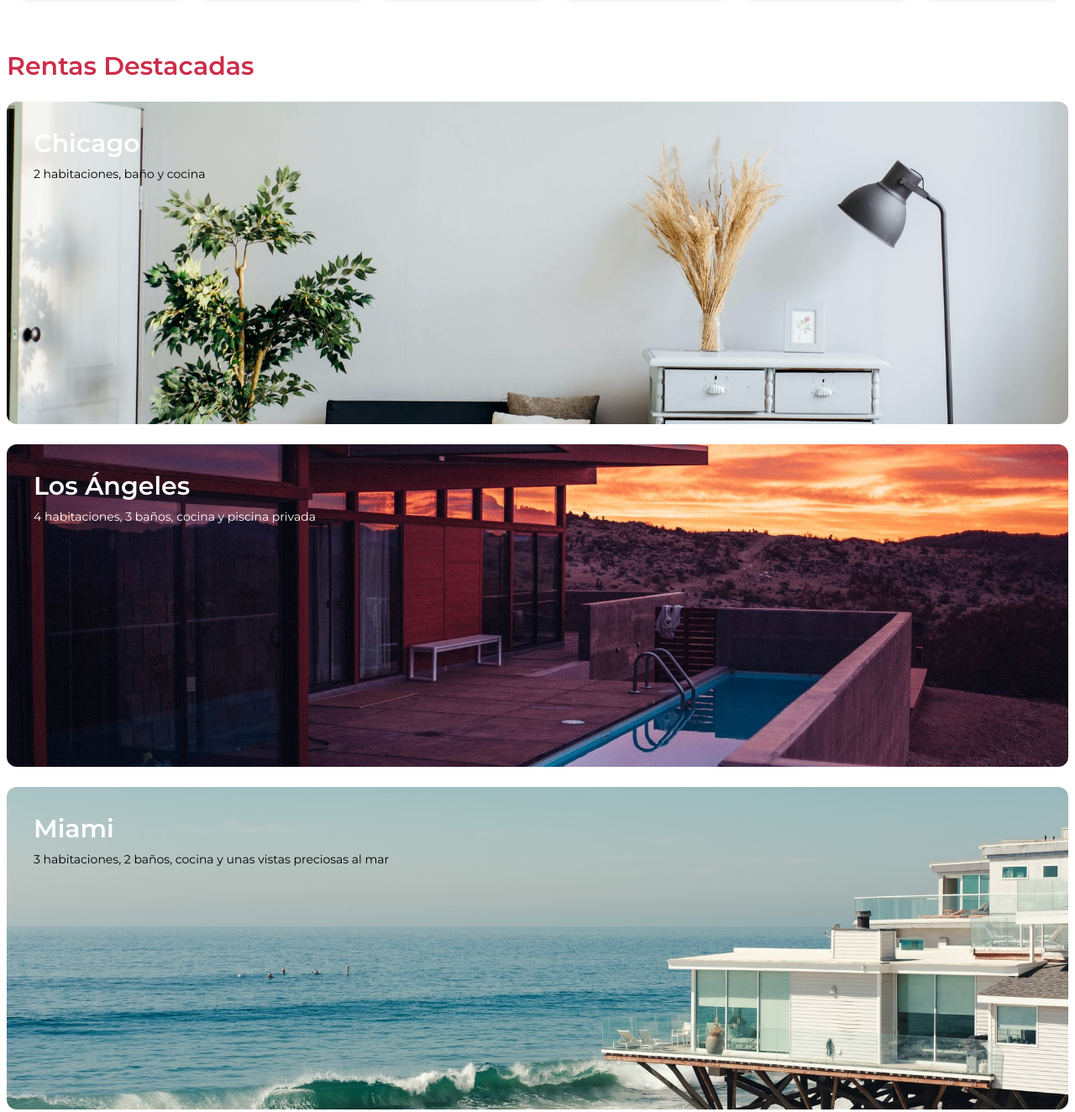
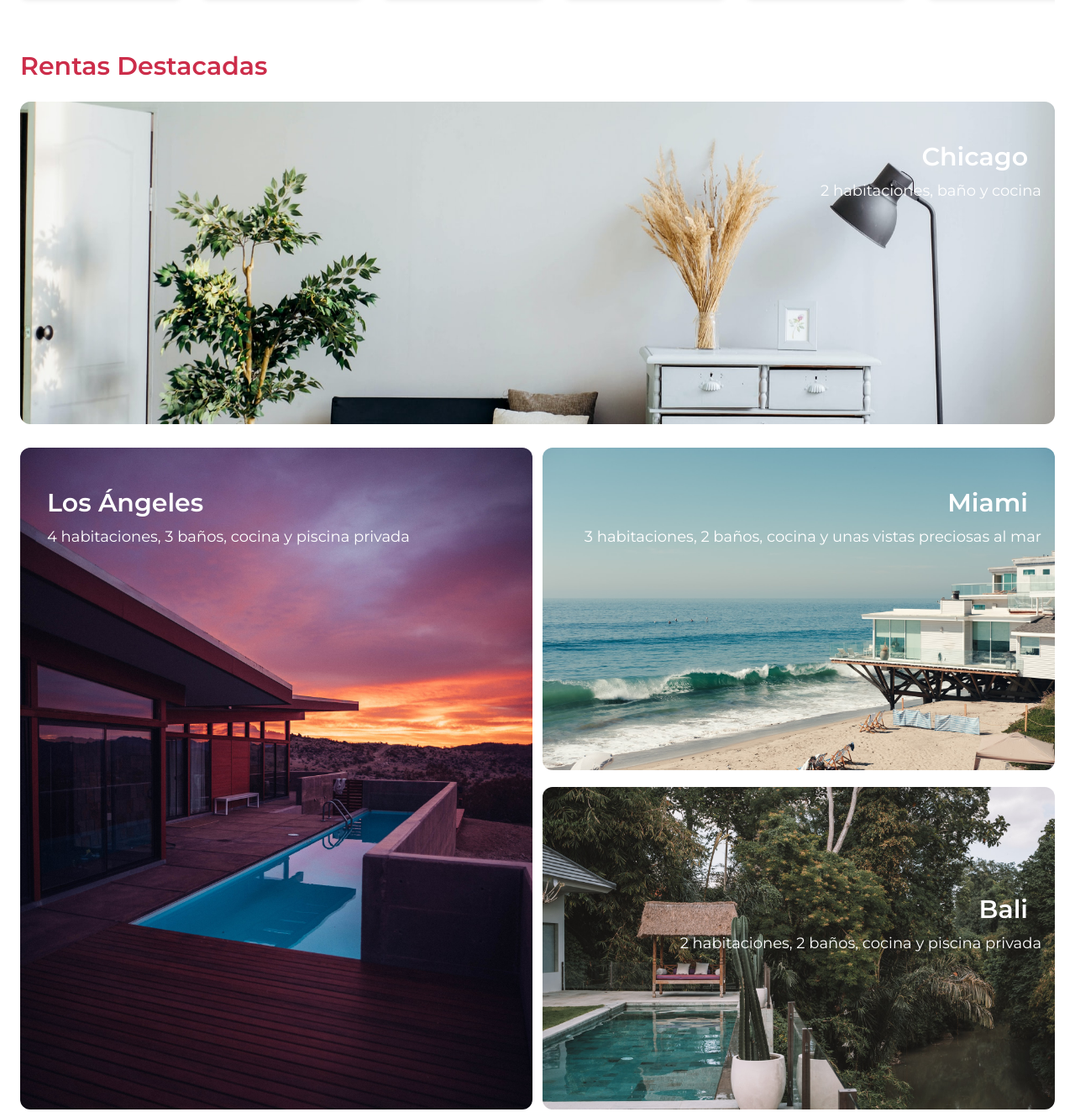
Before and after one commit to CrisMuniz/travelWebProyect, a website: page public/index.html in a window 1280 px wide. Shown: the part 743-2067 px from the top of the page at 84% size. Drawn offline with Linux system fonts and the light colour scheme.

Commit message:
add grid template for section Rentas Destacadas and change some styles for desktop design

```diff
--- a/public/index.html
+++ b/public/index.html
@@ -116,24 +116,24 @@
             </div>
         </div>
         </div>
-        <div class="px-2 h-auto w-full" id="rentas_destacadas">
-            <p class="text-3xl text-primary font-semibold pb-6 mt-6">Rentas Destacadas</p>
-            <div class="w-full h-full flex flex-col space-y-6 item-center justify-center">
-                <div class="w-full h-96 bg-chicago bg-cover bg-center rounded-xl">
-                    <p class="CardTitle">Chicago</p>
-                    <p class="text-sm pl-8 text-black mr-24">2 habitaciones, baño y cocina</p>
+        <div class="px-2 h-auto w-full lg:px-6" id="rentas_destacadas">
+            <p class="text-3xl text-primary font-semibold pb-6 mt-6 ">Rentas Destacadas</p>
+            <div class="w-full h-full flex flex-col space-y-6 item-center justify-center lg:grid lg:grid-cols-2 lg:grid-rows-3 lg:gap-3 lg:space-y-2">
+                <div class="w-full h-96 bg-chicago bg-cover bg-center rounded-xl lg:col-span-2 lg:row-span-1 lg:bg-center">
+                    <p class="CardTitle lg:flex lg:justify-end  lg:mt-4">Chicago</p>
+                    <p class="text-sm pl-8 text-black mr-24 lg:flex lg:justify-end lg:mr-4 lg:text-white lg:text-lg">2 habitaciones, baño y cocina</p>
                 </div>
-                <div class="w-full h-96 bg-LA bg-cover bg-center rounded-xl">
-                    <p class="CardTitle">Los Ángeles</p>
-                    <p class="text-sm pl-8 text-white mr-24">4 habitaciones, 3 baños, cocina y piscina privada</p>
+                <div class="w-full h-96 bg-LA bg-cover bg-center rounded-xl lg:col-span-1 lg:row-start-2 lg:row-end-4 lg:h-auto">
+                    <p class="CardTitle lg:mt-4">Los Ángeles</p>
+                    <p class="text-sm pl-8 text-white mr-24 lg:text-lg">4 habitaciones, 3 baños, cocina y piscina privada</p>
                 </div>
                 <div class="w-full h-96 bg-miami bg-cover bg-center rounded-xl">
-                    <p class="CardTitle">Miami</p>
-                    <p class="text-sm pl-8 text-black mr-24">3 habitaciones, 2 baños, cocina y unas vistas preciosas al mar</p>
+                    <p class="CardTitle lg:flex lg:justify-end lg:mt-4">Miami</p>
+                    <p class="text-sm pl-8 text-black mr-24 lg:flex lg:justify-end lg:mr-4 lg:text-white lg:text-lg">3 habitaciones, 2 baños, cocina y unas vistas preciosas al mar</p>
                 </div>
                 <div class="w-full h-96 bg-bali bg-cover rounded-xl">
-                    <p class="CardTitle">Bali</p>
-                    <p class="text-sm pl-8 text-white mr-24">2 habitaciones, 2 baños, cocina y piscina privada</p>
+                    <p class="CardTitle lg:flex lg:justify-end lg:mt-24">Bali</p>
+                    <p class="text-sm pl-8 text-white mr-24 lg:flex lg:justify-end lg:mr-4 lg:text-lg ">2 habitaciones, 2 baños, cocina y piscina privada</p>
                 </div>
             </div>
         </div>
```
Also changed, not shown: public/css/tailwind.css.
